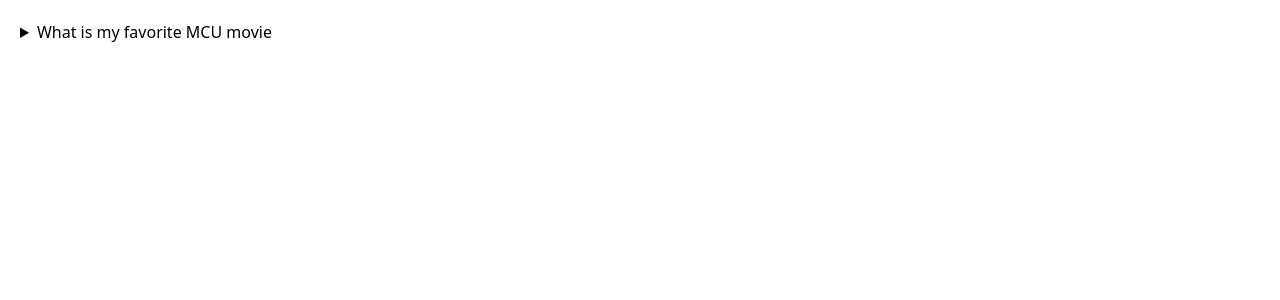
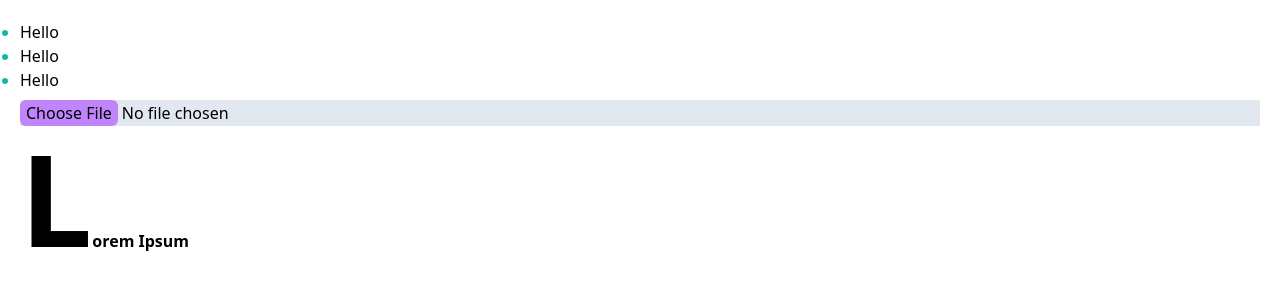
Before and after one commit to seungmin-dev/carrot-market, a Next.js app: page / in a window 1280 px wide. Shown: the top 300 px of the page. Built offline with nearby package versions, Linux system fonts and the light colour scheme.

Commit message:
file modifier, etc

```diff
--- a/pages/index.tsx
+++ b/pages/index.tsx
@@ -3,14 +3,18 @@
 const Home: NextPage = () => {
   return (
     <div className="flex flex-col space-y-2 p-5">
-      <details className="select-none open:bg-indigo-400 open:text-white">
-        <summary className="cursor-pointer">
-          What is my favorite MCU movie
-        </summary>
-        <span className="selection:bg-indigo-400 selection:text-white">
-          Winter Soldier
-        </span>
-      </details>
+      <ul className="list-disc marker:text-teal-500">
+        <li>Hello</li>
+        <li>Hello</li>
+        <li>Hello</li>
+      </ul>
+      <input
+        type="file"
+        className="bg-slate-200 file:cursor-pointer file:rounded-md file:border-0 file:bg-purple-400 file:transition-colors file:hover:text-purple-900"
+      />
+      <p className="first-letter:text-9xl first-line:font-bold first-letter:hover:text-teal-500">
+        Lorem Ipsum
+      </p>
     </div>
   );
 };
```
